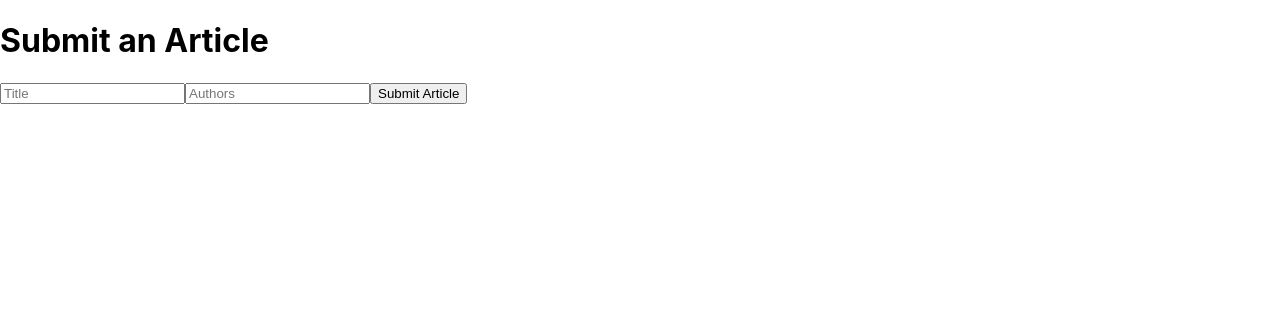
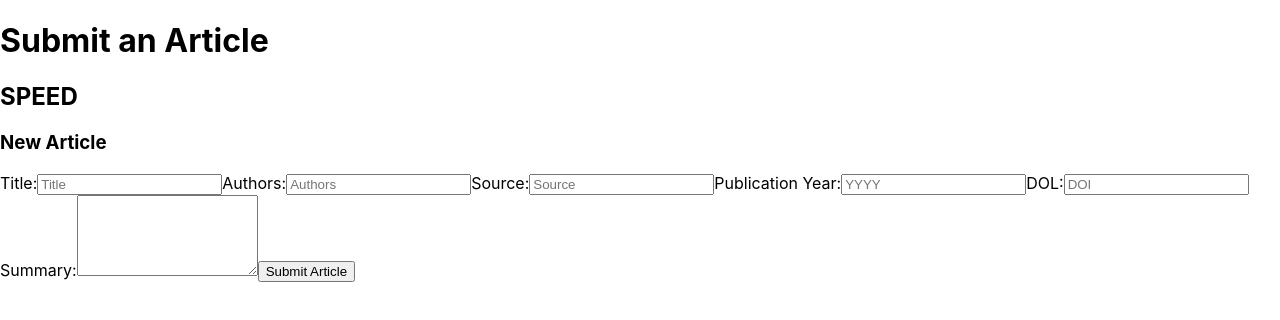
Before and after one commit to roccomilicic/SPEED, a React (Create React App) app in the folder speed-react-app/: page / in a window 1280 px wide. Shown: the top 320 px of the page. Built offline with nearby package versions, Linux system fonts and the light colour scheme.

Commit message:
added more fields for article submission

```diff
--- a/speed-react-app/src/SubmitArticleForm.js
+++ b/speed-react-app/src/SubmitArticleForm.js
@@ -4,17 +4,16 @@ const SubmitArticleForm = () => {
   const [formData, setFormData] = useState({
     title: '',
     authors: '',
-    journal: '',
+    source: '', // New field for source
     year: '',
     doi: '',
-    abstract: '',
-    keywords: ''
+    summary: '',
   });
 
   const handleChange = (e) => {
     setFormData({
       ...formData,
-      [e.target.name]: e.target.value
+      [e.target.name]: e.target.value,
     });
   };
 
@@ -23,7 +22,7 @@ const SubmitArticleForm = () => {
     const response = await fetch('/api/articles', {
       method: 'POST',
       headers: { 'Content-Type': 'application/json' },
-      body: JSON.stringify(formData)
+      body: JSON.stringify(formData),
     });
     const result = await response.json();
     console.log(result.message);
@@ -31,9 +30,20 @@ const SubmitArticleForm = () => {
 
   return (
     <form onSubmit={handleSubmit}>
-      <input type="text" name="title" placeholder="Title" onChange={handleChange} />
-      <input type="text" name="authors" placeholder="Authors" onChange={handleChange} />
-      {/* Add other fields similarly */}
+      <h2>SPEED</h2> {/* Assuming this is the heading from the image */}
+      <h3>New Article</h3>
+      <label htmlFor="title">Title:</label>
+      <input type="text" id="title" name="title" placeholder="Title" onChange={handleChange} />
+      <label htmlFor="authors">Authors:</label>
+      <input type="text" id="authors" name="authors" placeholder="Authors" onChange={handleChange} />
+      <label htmlFor="source">Source:</label>
+      <input type="text" id="source" name="source" placeholder="Source" onChange={handleChange} />
+      <label htmlFor="year">Publication Year:</label>
+      <input type="text" id="year" name="year" placeholder="YYYY" onChange={handleChange} />
+      <label htmlFor="doi">DOL:</label>
+      <input type="text" id="doi" name="doi" placeholder="DOI" onChange={handleChange} />
+      <label htmlFor="summary">Summary:</label>
+      <textarea id="summary" name="summary" rows="5" onChange={handleChange} />
       <button type="submit">Submit Article</button>
     </form>
   );
```
